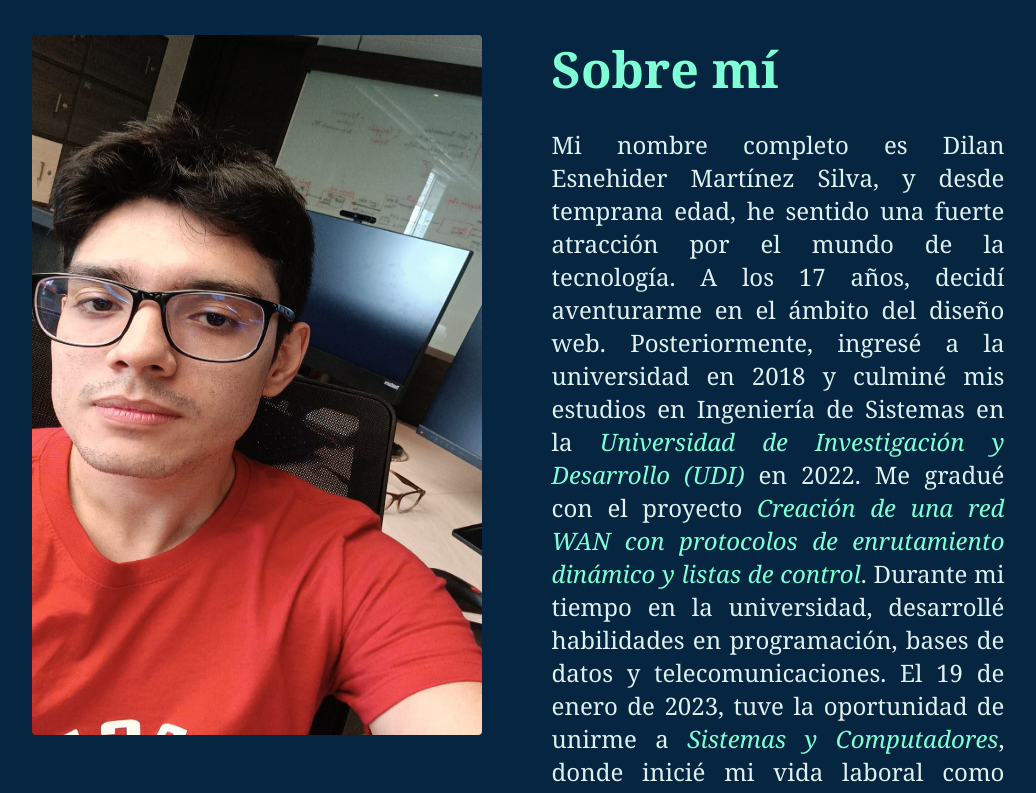
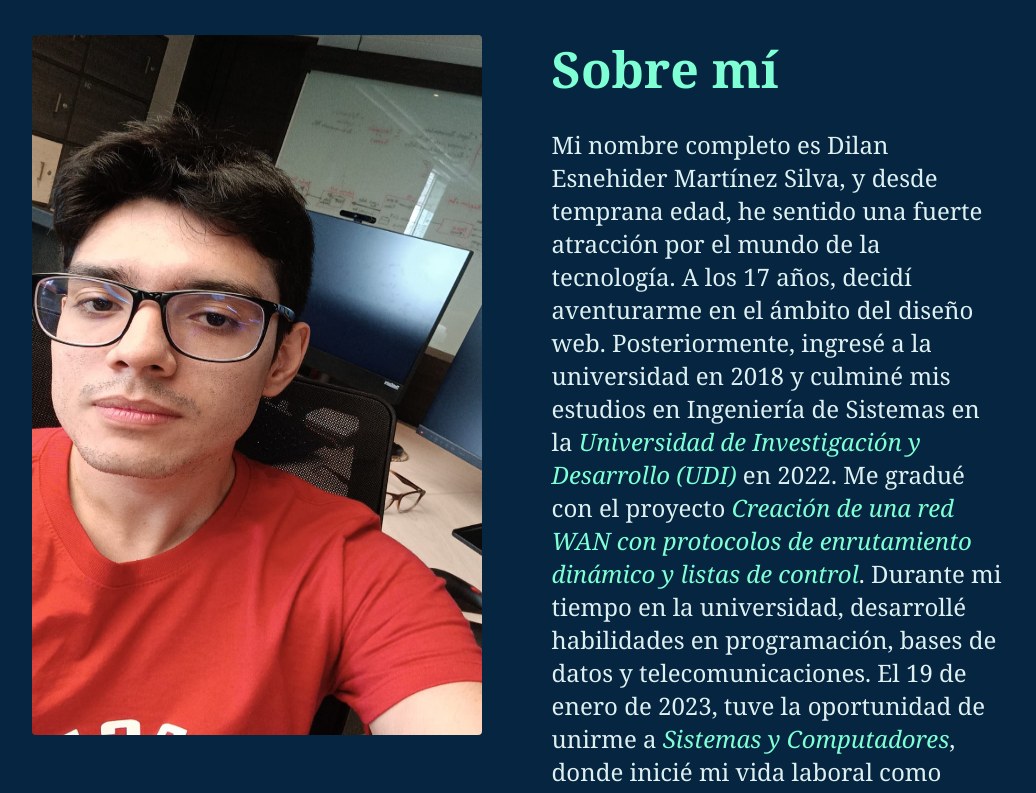
Before and after one commit to dmartinez16/dmartinez16.github.io, a plain HTML site: page index.html in a window 1280 px wide. Shown: the part 3500-4293 px from the top of the page, without its empty margins (122-1158 px from the left). Drawn offline with nearby package versions, Linux system fonts and the light colour scheme.

```diff
--- a/style.css
+++ b/style.css
@@ -176,7 +176,7 @@ html {
 
 .clsMainContainer .clsContainerAboutMe .clsParagraphAboutMe{
     font-size: 1.5rem;
-    text-align: justify;
+    text-align: start;
     color: #dff0f1;
     font-weight: 500;
 }
```
